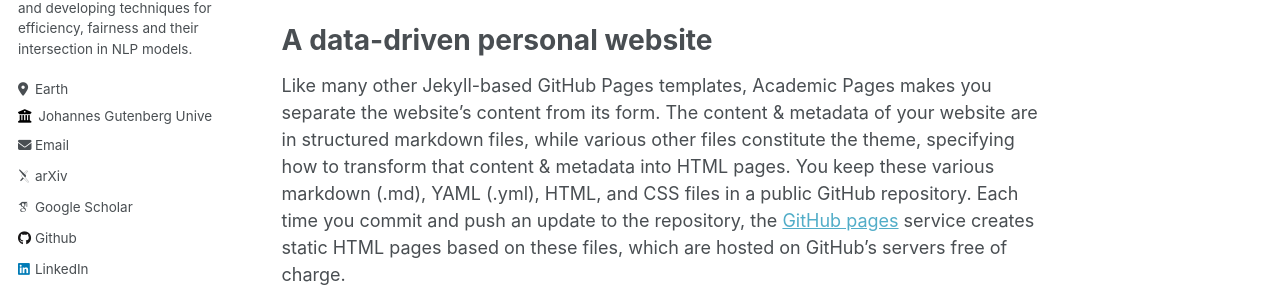
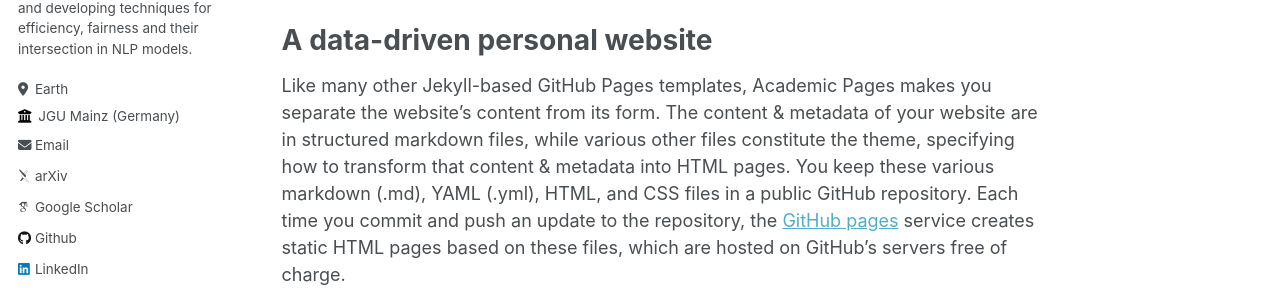
Before and after one commit to MinhDucBui/minhducbui.github.io, a Jekyll site: the page built from _pages/about.md, in a window 1280 px wide. Shown: the part 446-746 px from the top of the page. Built offline with Jekyll 4.4.1, drawn with Linux system fonts in a browser that asks for light colours; some web fonts are replaced.

Commit message:
Update _config.yml

```diff
--- a/_config.yml
+++ b/_config.yml
@@ -26,7 +26,7 @@ author:
   pronouns         : # example: "she/her"
   bio              : "I'm a PhD student at the Johannes Gutenberg University Mainz (Germany), advised by Katharina von der Wense (neé Kann). My research focuses on analyzing and developing techniques for efficiency, fairness and their intersection in NLP models."
   location         : "Earth"
-  employer         : "Johannes Gutenberg University Mainz (Germany)"
+  employer         : "JGU Mainz (Germany)"
   uri              : # URL
   email            : "ducyaner@gmail.com"
 
```
